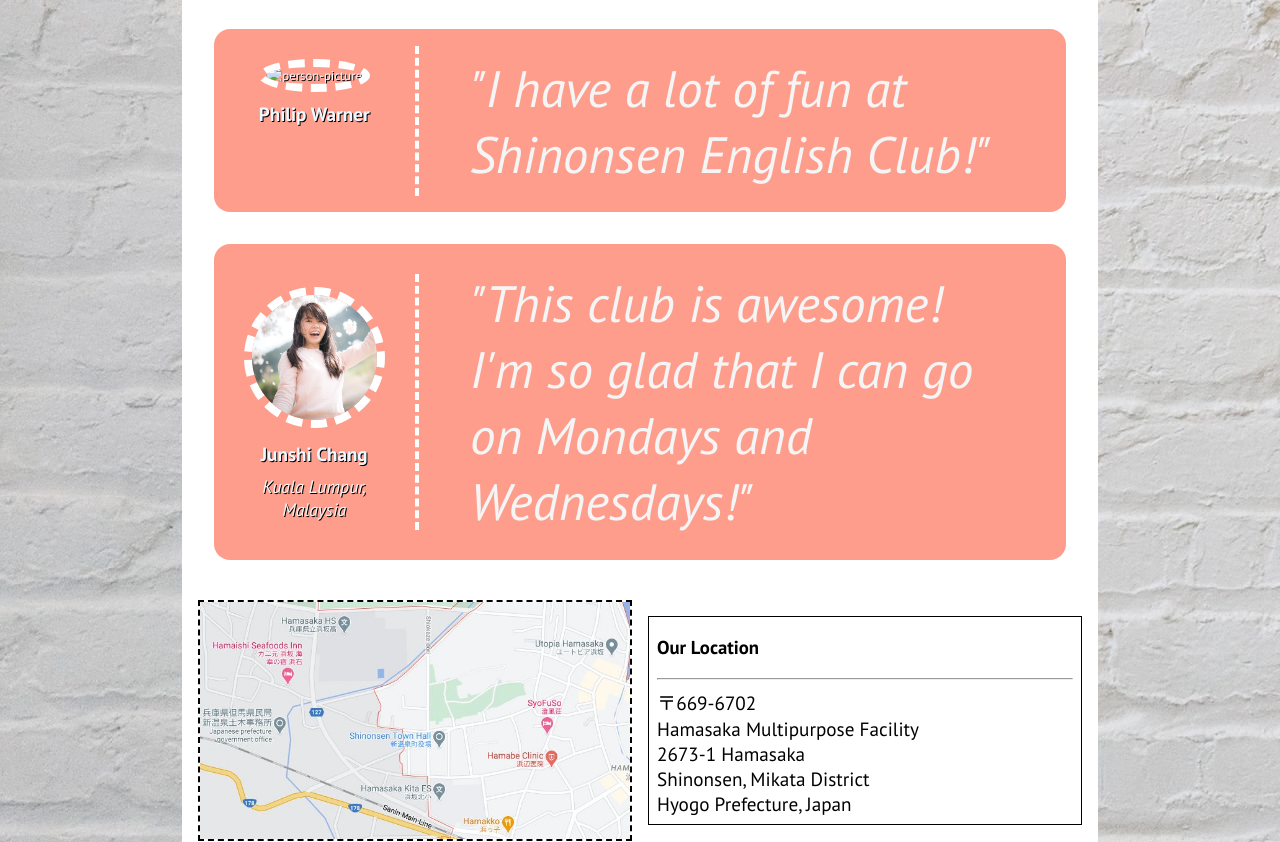
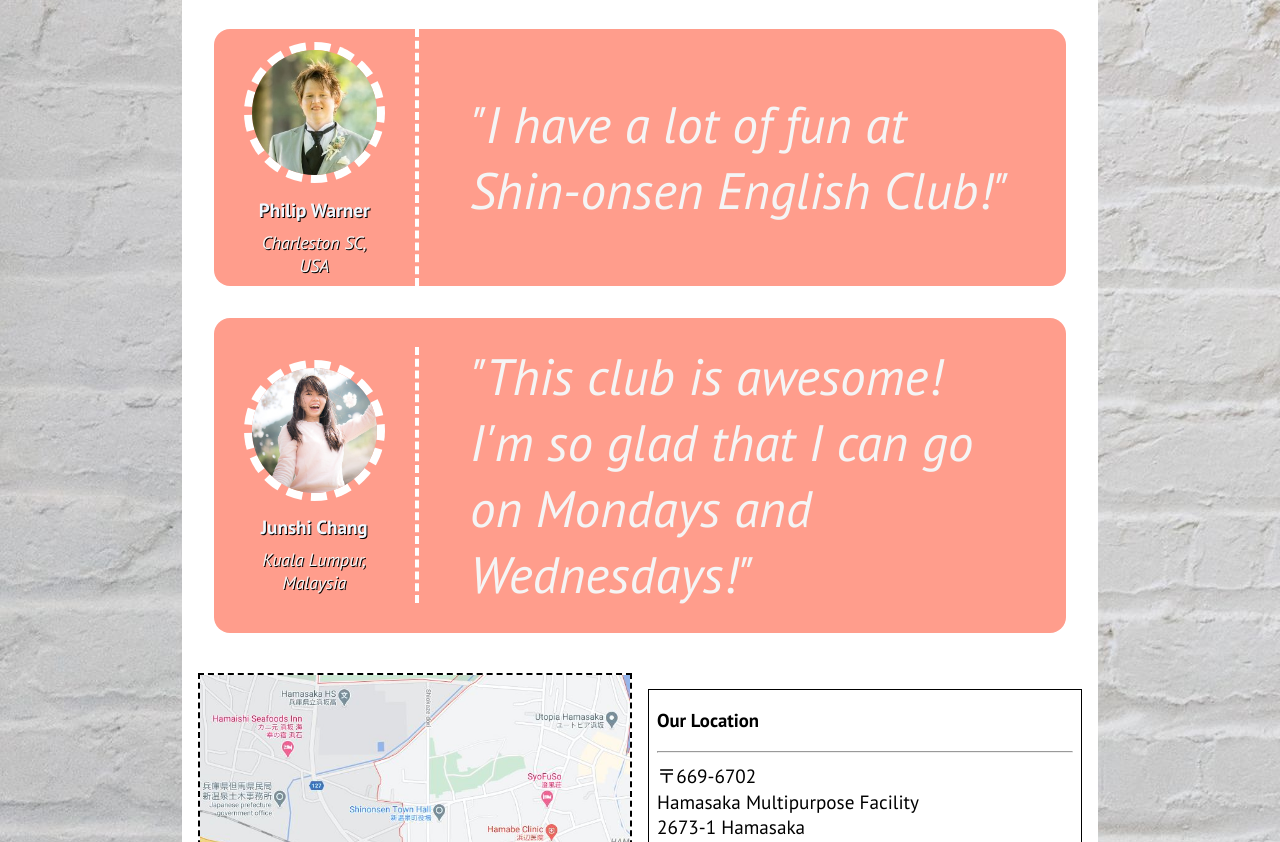
Before and after one commit to jjhome123/ResponsiveClub, a plain HTML site: page index.html in a window 1280 px wide. Shown: the part 1040-1882 px from the top of the page. Drawn offline with Linux system fonts and the light colour scheme.

Commit message:
adds philip picture, philip location, hyphen to philip <p> text

```diff
--- a/index.html
+++ b/index.html
@@ -55,10 +55,11 @@
                 </div>
                 <div class="test-item">
                     <div class="person">
-                        <img alt="person-picture">
+                        <img src="media/philip.jpg" alt="person-picture">
                         <h2>Philip Warner</h2>
+                        <p>Charleston SC, USA</p>
                     </div>
-                    <p>"I have a lot of fun at Shinonsen English Club!"</p>
+                    <p>"I have a lot of fun at Shin-onsen English Club!"</p>
                 </div>
                 <div class="test-item">
                     <div class="person">
```
Also changed, not shown: media/philip.jpg (added).
